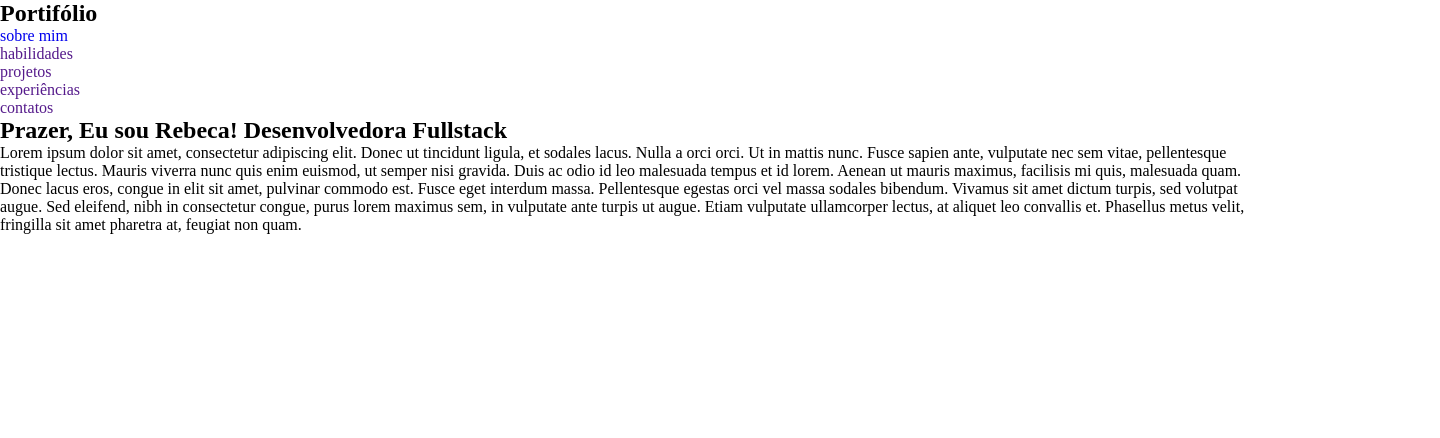
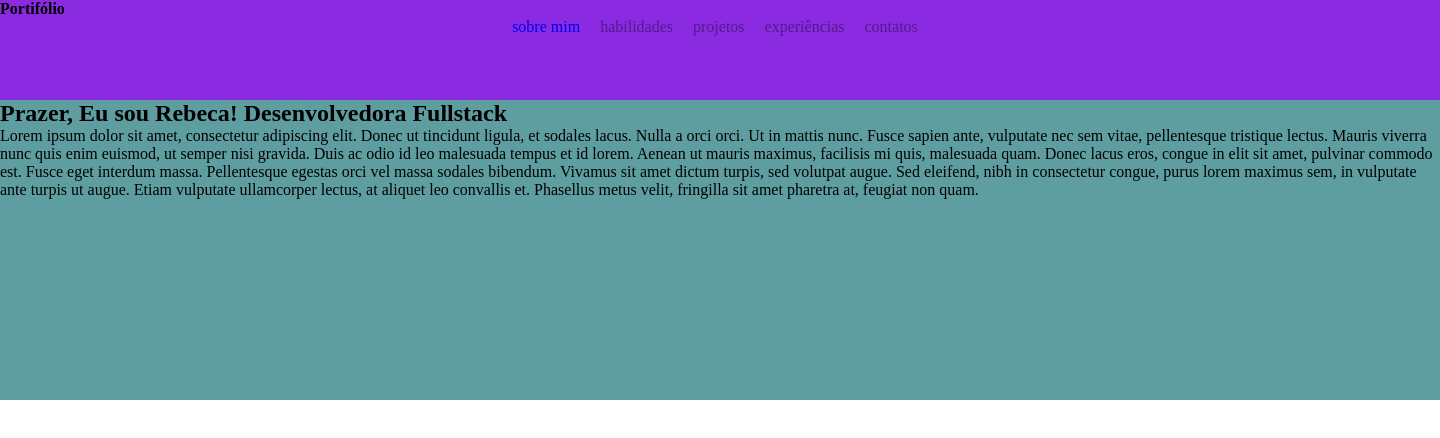
Before and after one commit to rebeca0605/portifolio_profissional, a plain HTML site: page index.html in a window 1280 px wide. Shown: the whole page, 1440 px wide, since content can reach past the window. Drawn offline with Linux system fonts and the light colour scheme.

Commit message:
Pequenas alterações

```diff
--- a/index.html
+++ b/index.html
@@ -10,7 +10,8 @@
 
 <body>
     <header>
-        <h2>Portifólio</h2>
+        <div class="top">
+            <h4>Portifólio</h4>
             <menu>
                 <li>
                     <a href="#sobre-mim">sobre mim</a>
@@ -28,17 +29,25 @@
                     <a href="">contatos</a>
                 </li>
             </menu>
+        </div>
+        <div class="sobre">
         <section class="sobre-mim" id="sobre-mim">
             <h1>Prazer, Eu sou Rebeca! Desenvolvedora Fullstack</h1>
-            <p>Lorem ipsum dolor sit amet, consectetur adipiscing elit. Donec ut tincidunt ligula, et sodales lacus. Nulla a
+            <p>Lorem ipsum dolor sit amet, consectetur adipiscing elit. Donec ut tincidunt ligula, et sodales lacus.
+                Nulla a
                 orci orci. Ut in mattis nunc. Fusce sapien ante, vulputate nec sem vitae, pellentesque tristique lectus.
-                Mauris viverra nunc quis enim euismod, ut semper nisi gravida. Duis ac odio id leo malesuada tempus et id
+                Mauris viverra nunc quis enim euismod, ut semper nisi gravida. Duis ac odio id leo malesuada tempus et
+                id
                 lorem. Aenean ut mauris maximus, facilisis mi quis, malesuada quam. Donec lacus eros, congue in elit sit
-                amet, pulvinar commodo est. Fusce eget interdum massa. Pellentesque egestas orci vel massa sodales bibendum.
-                Vivamus sit amet dictum turpis, sed volutpat augue. Sed eleifend, nibh in consectetur congue, purus lorem
-                maximus sem, in vulputate ante turpis ut augue. Etiam vulputate ullamcorper lectus, at aliquet leo convallis
+                amet, pulvinar commodo est. Fusce eget interdum massa. Pellentesque egestas orci vel massa sodales
+                bibendum.
+                Vivamus sit amet dictum turpis, sed volutpat augue. Sed eleifend, nibh in consectetur congue, purus
+                lorem
+                maximus sem, in vulputate ante turpis ut augue. Etiam vulputate ullamcorper lectus, at aliquet leo
+                convallis
                 et. Phasellus metus velit, fringilla sit amet pharetra at, feugiat non quam. </p>
         </section>
+    </div>
     </header>
 </body>
 
--- a/style.css
+++ b/style.css
@@ -12,9 +12,30 @@ a{
     text-decoration: none;
 }
 
-.menu{
-    width: 120px;
+header{
+    justify-content: center;
+    align-items: center;
+}
+
+header menu{
     display: flex;
     flex-direction: row;
     justify-content: center;
+    align-items: center;
+    gap: 20px;
+    padding-right: 10px;
 }
+
+.top{
+    background-color: blueviolet;
+    width: 1440px;
+    height: 100px;
+    align-items: center;
+    justify-content: center;
+}
+
+.sobre{
+    width: 1440px;
+    height: 300px;
+    background-color: cadetblue;
+}
```
Lines whose indentation alone changed are shown as unchanged.
